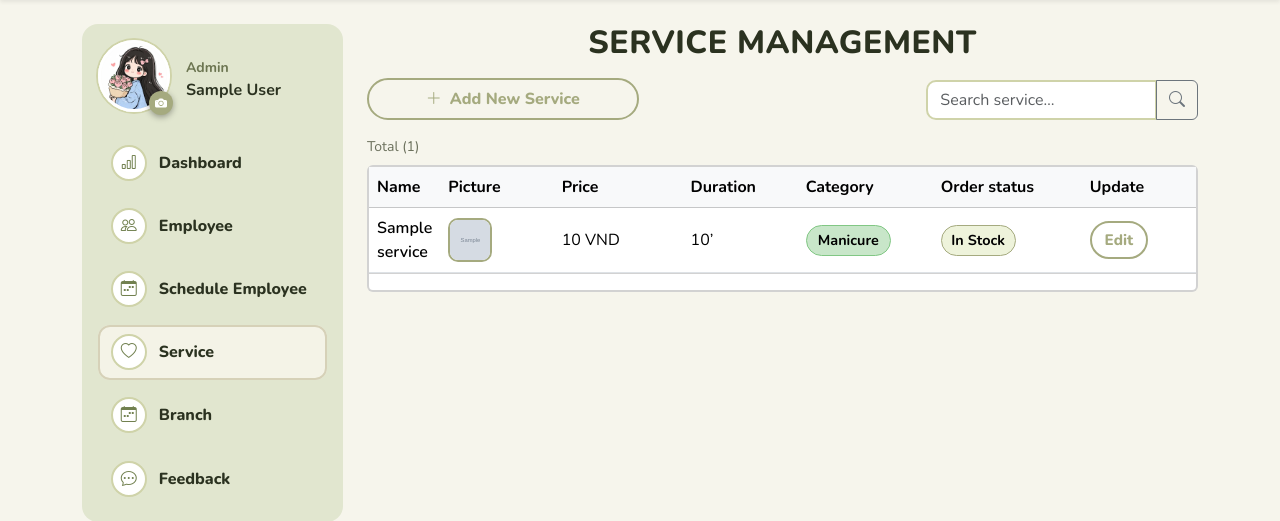
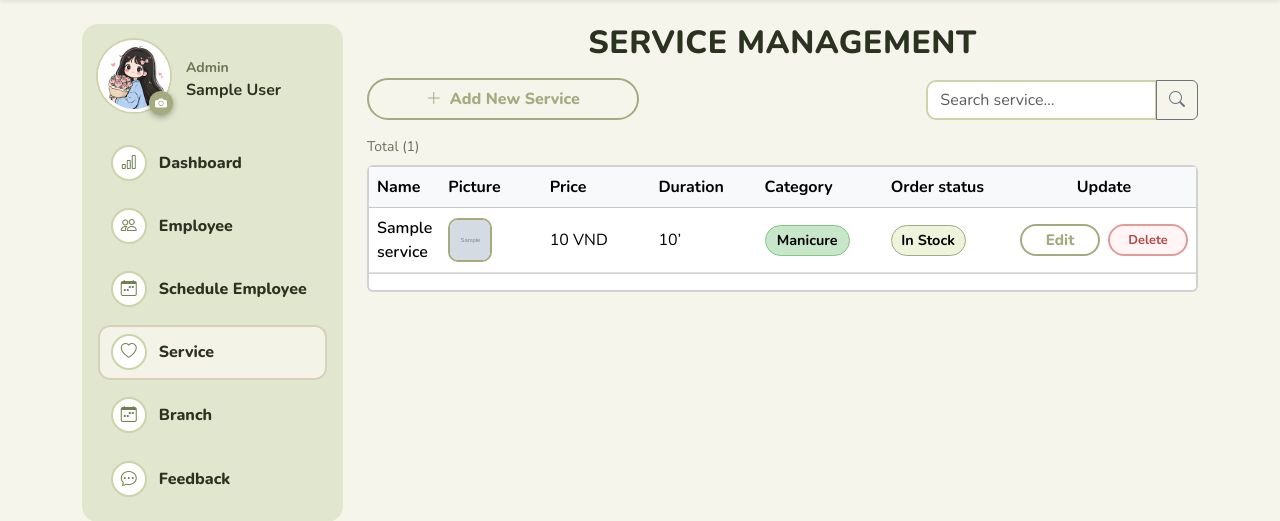
Before and after one commit to thniea/glamsup, a Django app: page /backoffice/services/ in a window 1280 px wide. Shown: the part 68-589 px from the top of the page. Run offline with Django 5.2, Linux system fonts and the light colour scheme; a user stored in the database is signed in; tables that the repository leaves empty hold one stand-in row (values such as "Sample post"); grey boxes marked "Sample" are stand-in pictures.

```diff
--- a/main/templates/admin_site/service.html
+++ b/main/templates/admin_site/service.html
@@ -13,6 +13,7 @@
   body{ background:var(--bg); font-family:'Nunito',sans-serif; }
   .title{ font-weight:900; letter-spacing:.5px; }
   .thumb{ width:44px; height:44px; border-radius:10px; object-fit:cover; border:2px solid var(--brand); }
+
   .status-chip{
     display:inline-block; background:#eef3db; border:1px solid var(--brand);
     border-radius:999px; padding:.25rem .6rem; font-weight:700; font-size:.9rem;
@@ -26,6 +27,43 @@
   .cat-mani{ background:var(--cat-mani); border-color:#81c784; }
   .cat-pedi{ background:var(--cat-pedi); border-color:#f48fb1; }
   .cat-more{ background:var(--cat-more); border-color:#a1887f; }
+
+  /* Nút delete */
+  .btn-del {
+    border-radius:999px;
+    border:2px solid #e29b9b;
+    background:#fff5f5;
+    color:#b64747;
+    font-weight:700;
+    padding:.2rem .8rem;
+    font-size:.8rem;
+  }
+  .btn-del:hover{
+    background:#ffe1e1;
+  }
+
+  /* Nhóm 2 nút Update: Edit + Delete thành 2 “cột” cố định */
+  .update-actions{
+    display: grid;
+    grid-template-columns: 80px 80px;  /* mỗi nút 80px */
+    justify-content: center;           /* căn cụm nút vào giữa cột Update */
+    column-gap: 8px;                   /* khoảng cách giữa Edit & Delete */
+  }
+
+  .update-actions .btn{
+    width: 100%;
+    text-align: center;
+  }
+  /* FIX lệch nút Edit & Delete (do line-height / padding khác nhau) */
+  .update-actions .btn {
+    height: 32px;            /* giữ chiều cao đồng nhất */
+    display: flex;
+    align-items: center;     /* căn nút Edit vào giữa */
+    justify-content: center; /* căn text giữa */
+    padding-top: 0;          /* xoá padding thừa */
+    padding-bottom: 0;
+  }
+
 </style>
 {% endblock %}
 
@@ -73,7 +111,7 @@
               <th style="width:120px;">Duration</th>
               <th style="width:140px;">Category</th>
               <th style="width:160px;">Order status</th>
-              <th style="width:120px;">Update</th>
+              <th style="width:180px;" class="text-center">Update</th>
             </tr>
           </thead>
           <tbody>
@@ -105,8 +143,24 @@
                     <span class="status-chip status-out">Out of Stock</span>
                   {% endif %}
                 </td>
-                <td>
-                  <a class="btn btn-sm btn-outline-brand" href="{% url 'main:admin_service_edit' s.id %}">Edit</a>
+                <td class="text-center">
+                  <div class="update-actions">
+                    <!-- Edit -->
+                    <a class="btn btn-sm btn-outline-brand"
+                       href="{% url 'main:admin_service_edit' s.id %}">
+                      Edit
+                    </a>
+
+                    <!-- Delete -->
+                    <form action="{% url 'main:admin_service_delete' s.id %}"
+                          method="post"
+                          onsubmit="return confirm('Bạn chắc chắn muốn xóa dịch vụ này?');">
+                      {% csrf_token %}
+                      <button type="submit" class="btn btn-sm btn-del">
+                        Delete
+                      </button>
+                    </form>
+                  </div>
                 </td>
               </tr>
               {% endfor %}
```
